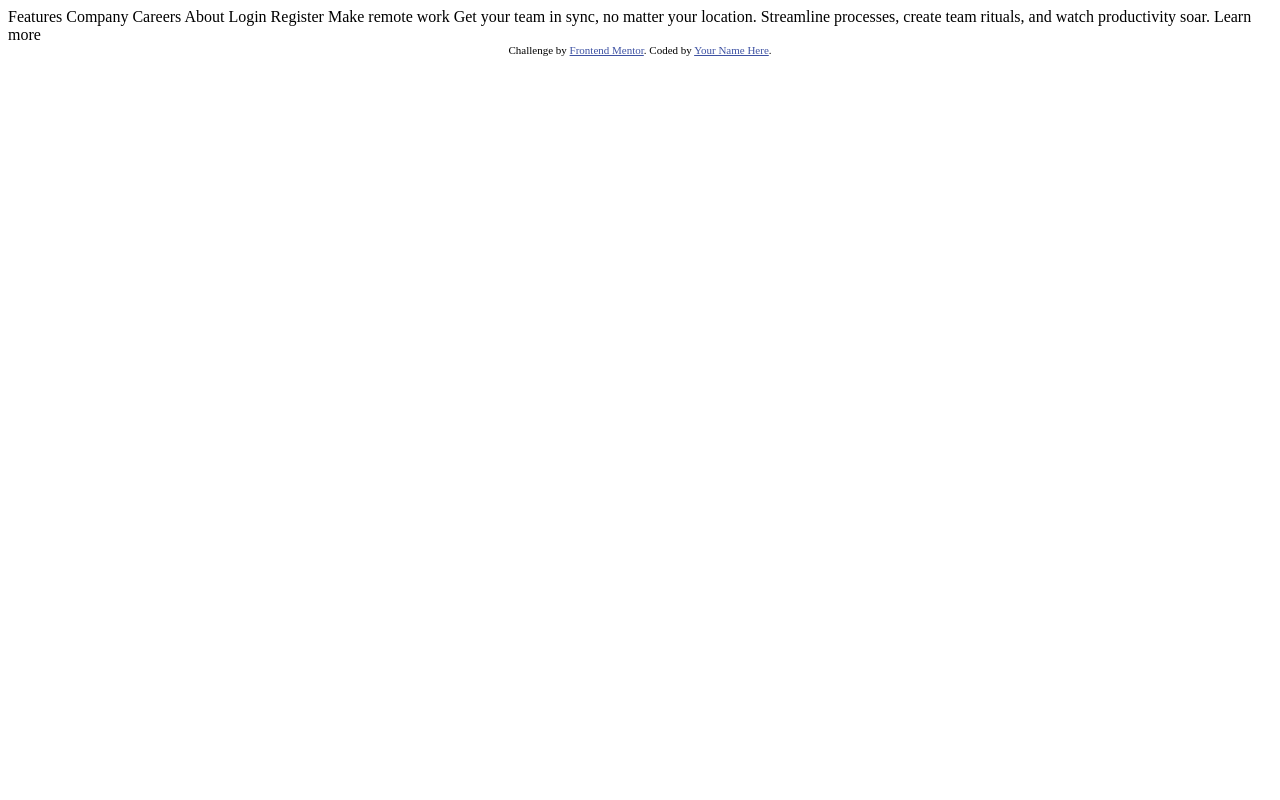
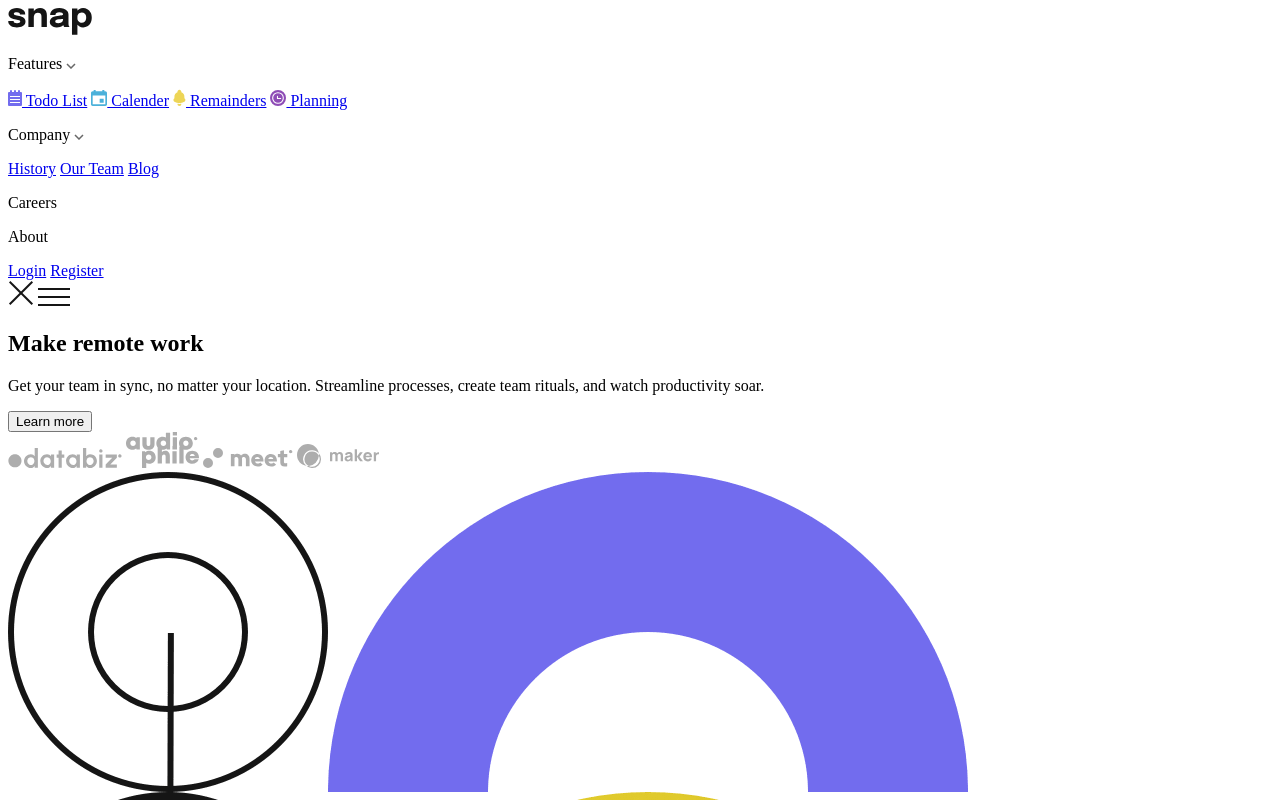
Before and after one commit to iamzaidmohammed/Intro-section-with-dropdown-navigation, a plain HTML site: page index.html in a window 1280 px wide. Shown: the top 800 px of the page. Drawn offline with Linux system fonts and the light colour scheme.

Commit message:
HTML completed

```diff
--- a/index.html
+++ b/index.html
@@ -1,39 +1,115 @@
 <!DOCTYPE html>
 <html lang="en">
   <head>
-  <meta charset="UTF-8">
-  <meta name="viewport" content="width=device-width, initial-scale=1.0"> <!-- displays site properly based on user's device -->
-
-  <link rel="icon" type="image/png" sizes="32x32" href="./images/favicon-32x32.png">
-
-  <title>Frontend Mentor | Intro section with dropdown navigation</title>
-
-  <!-- Feel free to remove these styles or customise in your own stylesheet 👍 -->
-  <style>
-    .attribution { font-size: 11px; text-align: center; }
-    .attribution a { color: hsl(228, 45%, 44%); }
-  </style>
+    <meta charset="UTF-8" />
+    <meta name="viewport" content="width=device-width, initial-scale=1.0" />
+    <link
+      rel="icon"
+      type="image/png"
+      sizes="32x32"
+      href="./images/favicon-32x32.png"
+    />
+    <link rel="stylesheet" href="style.css" />
+    <link
+      rel="stylesheet"
+      href="https://fonts.googleapis.com/css?family=Epilogue:wght@500,700&display=swap"
+    />
+    <title>Intro section with dropdown navigation</title>
   </head>
   <body>
+    <nav>
+      <div class="logo">
+        <img src="./images/logo.svg" alt="Logo" />
+      </div>
+      <div class="nav__links">
+        <div class="feature__dropdown">
+          <p class="dropbtn">
+            Features
+            <img src="./images/icon-arrow-down.svg" alt="Arrow down icon" />
+          </p>
+          <div class="dropdown-content">
+            <a href="#">
+              <img src="./images/icon-todo.svg" alt="Todo icon" /> Todo List</a
+            >
+            <a href="#">
+              <img src="./images/icon-calendar.svg" alt="Calender icon" />
+              Calender</a
+            >
+            <a href="#">
+              <img src="./images/icon-reminders.svg" alt="Remainders icon" />
+              Remainders</a
+            >
+            <a href="#">
+              <img src="./images/icon-planning.svg" alt="Planning icon" />
+              Planning</a
+            >
+          </div>
+        </div>
 
-  Features
+        <div class="company__dropdown">
+          <p class="dropbtn">
             Company
-  Careers
-  About
+            <img src="./images/icon-arrow-down.svg" alt="Arrow down icon" />
+          </p>
+          <div class="dropdown-content">
+            <a href="#">History</a>
+            <a href="#">Our Team</a>
+            <a href="#">Blog</a>
+          </div>
+        </div>
+        <p class="careers">Careers</p>
+        <p class="about">About</p>
+      </div>
+      <div class="login__register">
+        <a href="#" class="login__btn">Login</a>
+        <a href="#" class="register__btn">Register</a>
+      </div>
 
-  Login
-  Register
+      <img src="./images/icon-close-menu.svg" alt="" />
+      <img src="./images/icon-menu.svg" alt="" />
+    </nav>
 
-  Make remote work
+    <section class="hero__page">
+      <div class="left">
+        <h1 class="big__text">Make remote work</h1>
 
+        <p class="small__text">
           Get your team in sync, no matter your location. Streamline processes,
           create team rituals, and watch productivity soar.
+        </p>
 
-  Learn more
+        <button class="btn">Learn more</button>
 
-  <div class="attribution">
-    Challenge by <a href="https://www.frontendmentor.io?ref=challenge" target="_blank">Frontend Mentor</a>.
-    Coded by <a href="#">Your Name Here</a>.
+        <div class="img__sponsors">
+          <img src="./images/client-databiz.svg" alt="" />
+          <img src="./images/client-audiophile.svg" alt="" />
+          <img src="./images/client-meet.svg" alt="" />
+          <img src="./images/client-maker.svg" alt="" />
         </div>
+      </div>
+      <div class="right">
+        <img
+          class="desktop__img"
+          src="./images/image-hero-desktop.png"
+          alt="Hero image"
+        />
+
+        <img
+          class="mobile__img"
+          src="./images/image-hero-mobile.png"
+          alt="Hero image"
+        />
+      </div>
+    </section>
+
+    <footer>
+      Challenge by
+      <a href="https://www.frontendmentor.io?ref=challenge" target="_blank"
+        >Frontend Mentor</a
+      >. Coded by
+      <a href="https://github.com/zaidmohammed7" target="_blank"
+        >Zaid Mohammed Zainudeen</a
+      >.
+    </footer>
   </body>
 </html>
```
Also changed, not shown: style.css (added). Lines whose indentation alone changed are shown as unchanged.
